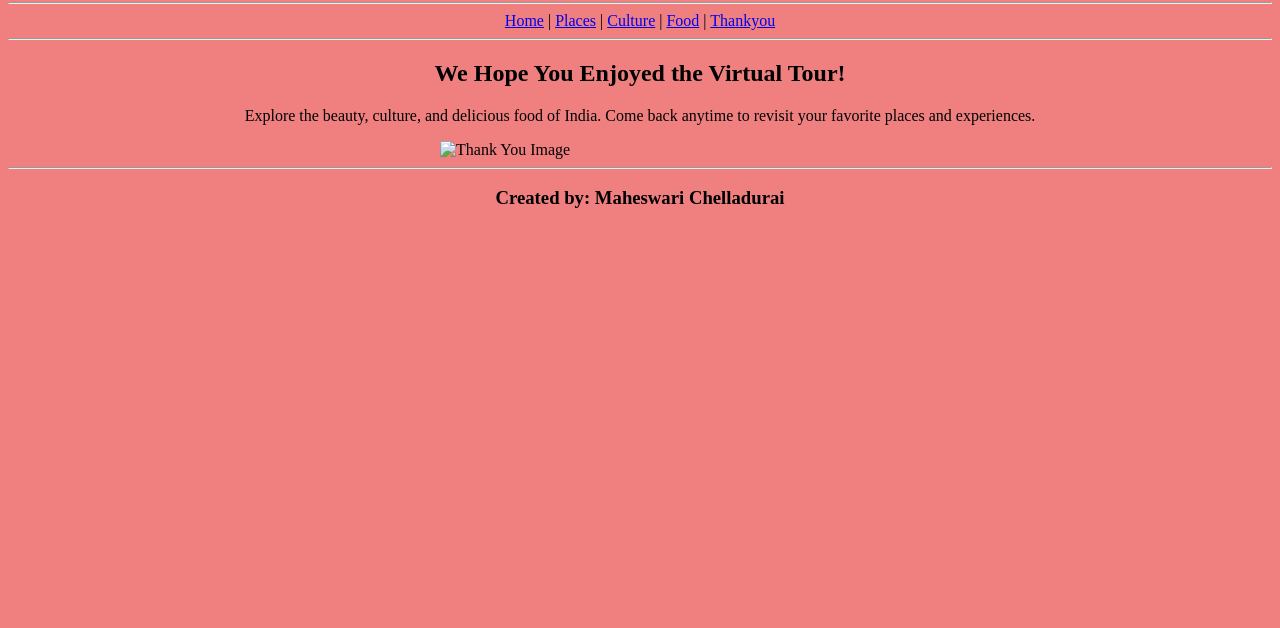
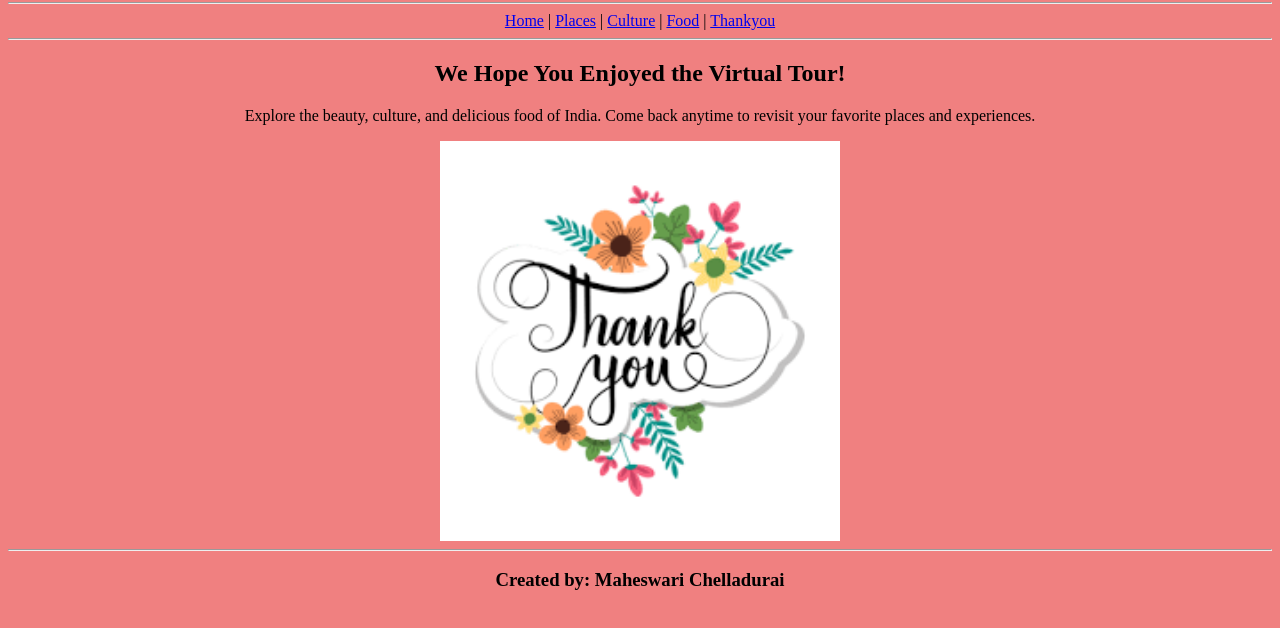
Before and after one commit to mahichella18/E25DA049C.MAHESWARIMiniproject1, a plain HTML site: page thankyou.html in a window 1280 px wide. Shown: the part 78-706 px from the top of the page. Drawn offline with Linux system fonts and the light colour scheme.

Commit message:
Update thankyou.html

```diff
--- a/thankyou.html
+++ b/thankyou.html
@@ -28,7 +28,7 @@ Explore the beauty, culture, and delicious food of India.
 Come back anytime to revisit your favorite places and experiences.
 </p>
 
-<img src="/thankyou.jpg" width="400" alt="Thank You Image" style="display:block; margin:auto;">
+<img src="image/thankyou.jpg" width="400" alt="Thank You Image" style="display:block; margin:auto;">
 
 <hr>
 
```
